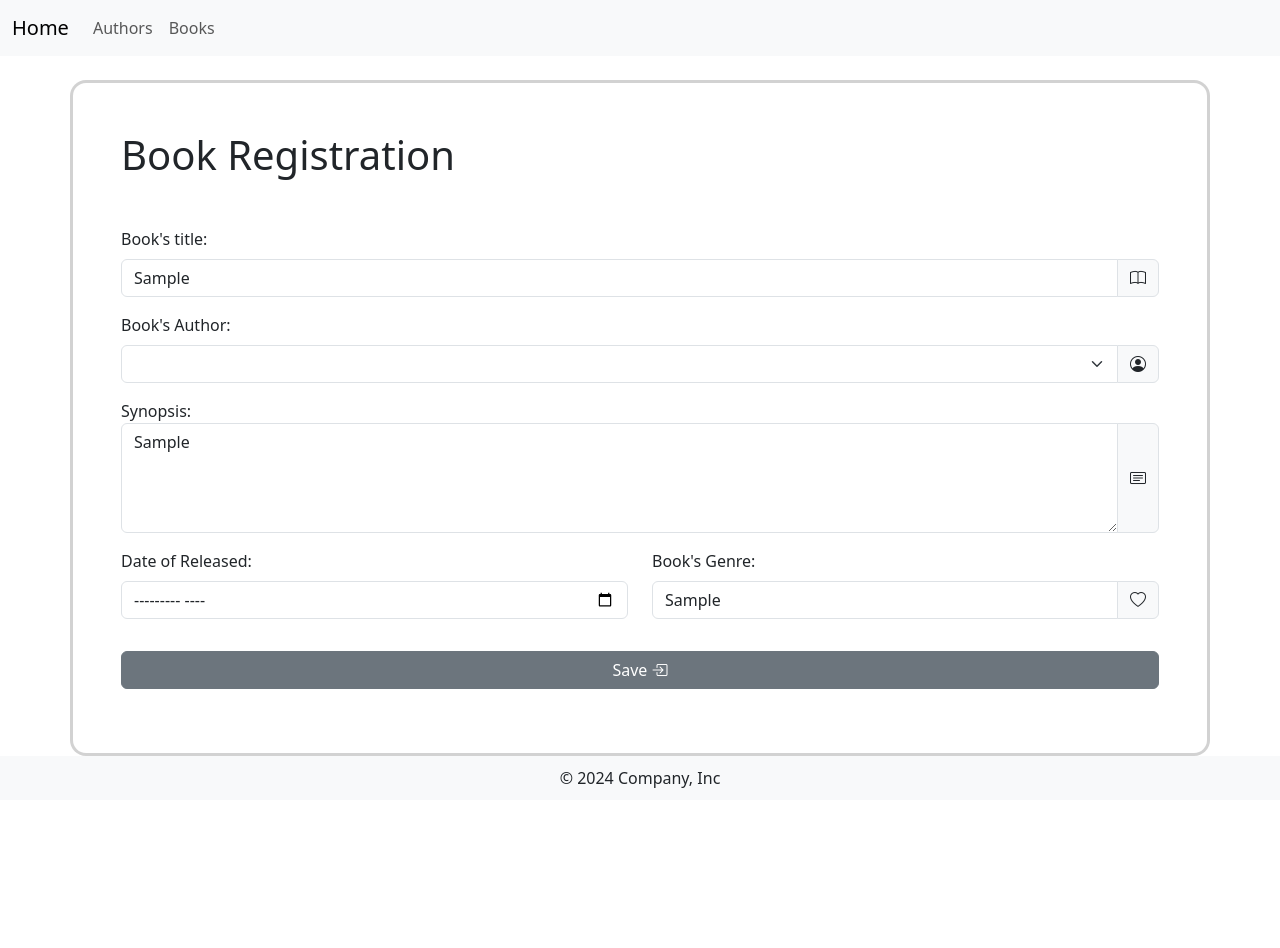
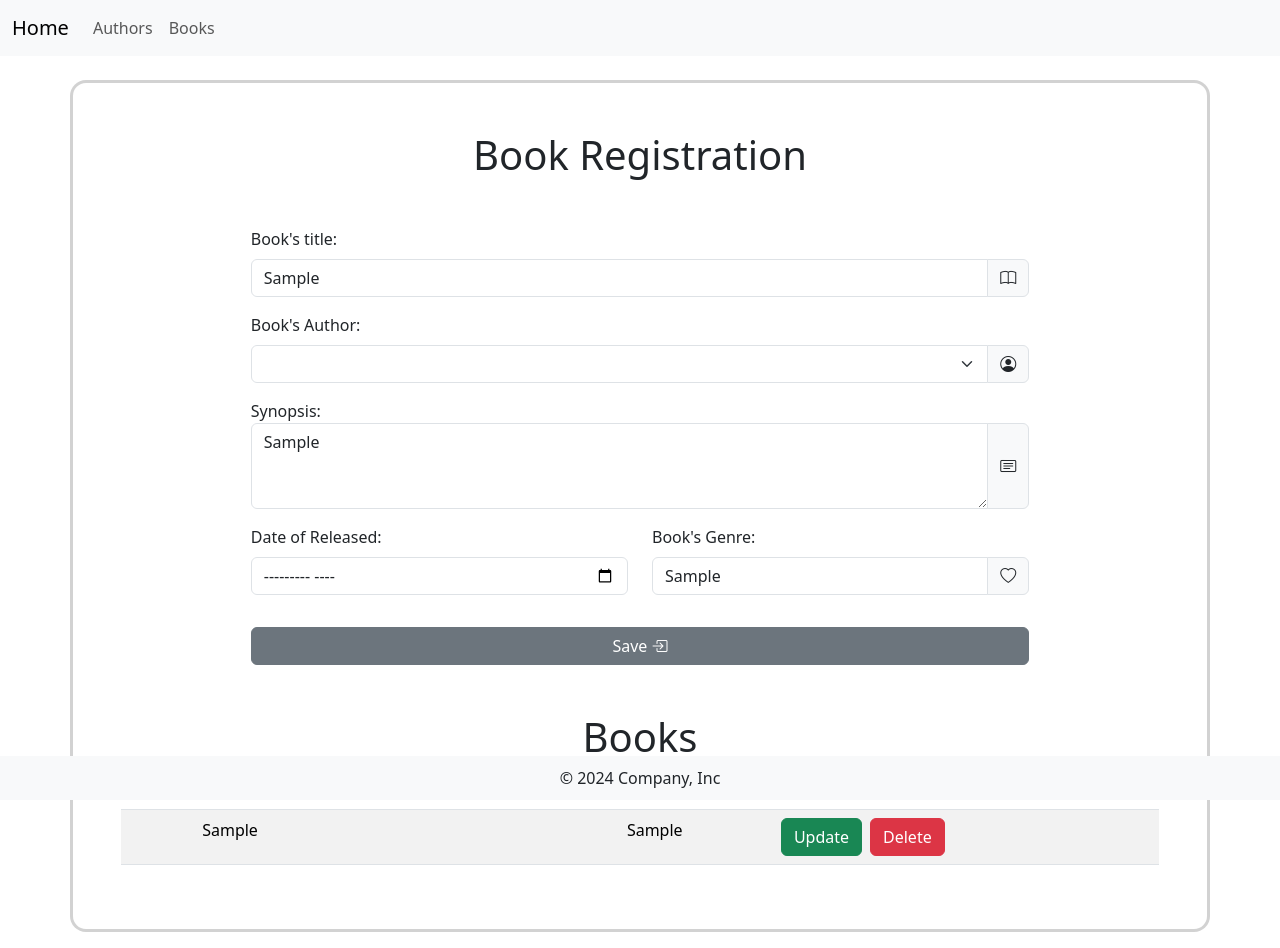
Before and after one commit to AngeloModanez/Angular-Study-Student-Registration, an Angular app: page /books in a window 1280 px wide. Both pictures are taken after typing "Sample", "Sample", "Sample" into the empty fields and a click on the button "Save". Before the commit the page ends 800 px from the top, so only its background shows below. Built offline with nearby package versions, Linux system fonts and the light colour scheme.

Commit message:
Interfaces and Component Tables

```diff
--- a/src/app/app.module.ts
+++ b/src/app/app.module.ts
@@ -9,6 +9,7 @@ import { BooksComponent } from './components/books/books.component';
 import { NavbarComponent } from './components/navbar/navbar.component';
 import { FooterComponent } from './components/footer/footer.component';
 import { HomeComponent } from './components/home/home.component';
+import { ReactiveFormsModule } from '@angular/forms';
 
 @NgModule({
   declarations: [
@@ -22,7 +23,8 @@ import { HomeComponent } from './components/home/home.component';
   imports: [
     BrowserModule,
     AppRoutingModule,
-    NgbModule
+    NgbModule,
+    ReactiveFormsModule,
   ],
   providers: [
     provideClientHydration()
--- a/src/app/components/authors/authors.component.html
+++ b/src/app/components/authors/authors.component.html
@@ -1,18 +1,18 @@
-<main class="container-sm card mt-4 p-5 rounded-4 border-3 ">
-  <div>
-    <h1 class="mb-5">Author Registration</h1>
-    <form>
+<main class="container-sm card mt-4 mb-3 p-5 rounded-4 border-3 ">
+  <form [formGroup]="authorFormGroup" class="col-9 mx-auto">
+    <h1 class="mb-5 text-center">Author Registration</h1>
     <section class="row mb-3">
       <label class="form-label">FullName:</label>
       <div class="input-group col">
-          <input class="form-control" type="text" name="name" id="name" placeholder="Enter the name">
+        <input class="form-control" type="text" formControlName="name" id="name" placeholder="Enter the name">
         <span class="input-group-text"><i class="bi bi-person-circle"></i></span>
       </div>
     </section>
     <section class="row mb-3">
       <label class="form-label">Pseudonym:</label>
       <div class="input-group col">
-          <input class="form-control" type="text" name="pseudonym" id="pseudonym" placeholder="Enter the pseudonym">
+        <input class="form-control" type="text" formControlName="pseudonym" id="pseudonym"
+          placeholder="Enter the pseudonym">
         <span class="input-group-text"><i class="bi bi-incognito"></i></span>
       </div>
     </section>
@@ -20,13 +20,14 @@
       <div class="col">
         <label class="form-label">Born:</label>
         <div class="input-group col">
-            <input class="form-control" type="date" name="born" id="born" />
+          <input class="form-control" type="date" formControlName="born" id="born" />
         </div>
       </div>
       <div class="col">
         <label class="form-label">Nationality:</label>
         <div class="input-group col">
-            <input class="form-control" type="text" name="nationality" id="nationality" placeholder="Nationality" />
+          <input class="form-control" type="text" formControlName="nationality" id="nationality"
+            placeholder="Nationality" />
           <span class="input-group-text"><i class="bi bi-globe-americas"></i></span>
         </div>
       </div>
@@ -37,16 +38,44 @@
           <h5 class="form-label">Does the author have a prize?</h5>
         </div>
         <div class="form-check">
-            <input class="form-check-input" type="checkbox" value="" id="flexCheckDefault">
+          <input class="form-check-input" type="checkbox" value="" formControlName="prize" id="prize">
           <label class="form-check-label">Yes, the author has.</label>
         </div>
       </div>
     </section>
     <section class="row mb-3">
       <div class="btn-save text-center">
-          <button type="button" class="btn btn-secondary w-100 mt-3">Save <i class="bi bi-box-arrow-in-right"></i></button>
+        <button class="btn btn-secondary w-100 mt-3 mb-4" type="submit" (click)="save()">Save <i
+            class="bi bi-box-arrow-in-right"></i></button>
       </div>
     </section>
   </form>
-  </div>
+  <h1 class="text-center">Authors</h1>
+  <table class="table table-striped">
+    <thead>
+      <tr>
+        <th scope="col">ID</th>
+        <th scope="col">Author</th>
+        <th scope="col">Pseudonym</th>
+        <th scope="col">Born</th>
+        <th scope="col">Nationality</th>
+        <th scope="col">Prize</th>
+        <th scope="col-6">Options</th>
+      </tr>
+    </thead>
+    <tbody>
+      <tr *ngFor="let catch of arrayAuthor">
+        <th scope="row">{{ catch.id }}</th>
+        <td>{{ catch.name }}</td>
+        <td>{{ catch.pseudonym }}</td>
+        <td>{{ catch.born }}</td>
+        <td>{{ catch.nationality }}</td>
+        <td>{{ catch.prize }}</td>
+        <td>
+          <button class="btn btn-success me-2">Update</button>
+          <button class="btn btn-danger">Delete</button>
+        </td>
+      </tr>
+    </tbody>
+  </table>
 </main>
--- a/src/app/components/authors/authors.component.ts
+++ b/src/app/components/authors/authors.component.ts
@@ -1,4 +1,6 @@
 import { Component } from '@angular/core';
+import { Author } from '../../interfaces/author';
+import { FormBuilder, FormGroup } from '@angular/forms';
 
 @Component({
   selector: 'app-authors',
@@ -6,5 +8,21 @@ import { Component } from '@angular/core';
   styleUrl: './authors.component.css'
 })
 export class AuthorsComponent {
+  arrayAuthor: Author[] = [];
+  authorFormGroup: FormGroup;
 
+  constructor(private formBuilder: FormBuilder) {
+    this.authorFormGroup = formBuilder.group({
+      id: [''],
+      name: [''],
+      pseudonym: [''],
+      born: [''],
+      nationality: [''],
+      prize: [false]
+    })
+  }
+
+  save() {
+    this.arrayAuthor.push(this.authorFormGroup.value);
+  }
 }
--- a/src/app/components/books/books.component.html
+++ b/src/app/components/books/books.component.html
@@ -1,18 +1,19 @@
-<main class="container-sm card mt-4 p-5 rounded-4 border-3 ">
-    <div>
-        <h1 class="mb-5">Book Registration</h1>
-        <form>
+<main class="container-sm card mt-4 mb-3 p-5 rounded-4 border-3 ">
+    <form [formGroup]="bookFormGroup" class="col-9 mx-auto">
+        <h1 class="mb-5 text-center">Book Registration</h1>
         <section class="row mb-3">
             <label class="form-label">Book's title:</label>
             <div class="input-group col">
-                    <input class="form-control" type="text" name="title" id="title" placeholder="Enter the title">
+                <input class="form-control" type="text" formControlName="title" id="title"
+                    placeholder="Enter the title">
                 <span class="input-group-text"><i class="bi bi-book"></i></span>
             </div>
         </section>
         <section class="row mb-3">
             <label class="form-label">Book's Author:</label>
             <div class="input-group col">
-                    <select class="form-select" name="author" id="author" placeholder="Enter the author">
+                <select class="form-select" type="text" formControlName="author" id="author"
+                    placeholder="Enter the author">
                     <option></option>
                 </select>
                 <span class="input-group-text"><i class="bi bi-person-circle"></i></span>
@@ -22,7 +23,7 @@
             <div class="col">
                 <label class="form label">Synopsis:</label>
                 <div class="input-group col">
-                        <textarea class="form-control" name="synopsis" id="synopsis" rows="4"
+                    <textarea class="form-control" formControlName="synopsis" id="synopsis" rows="3"
                         placeholder="Synopsis"></textarea>
                     <span class="input-group-text"><i class="bi bi-card-text"></i></span>
                 </div>
@@ -32,24 +33,49 @@
             <div class="col">
                 <label class="form-label">Date of Released:</label>
                 <div class="input-group col">
-                        <input class="form-control" type="month" name="date" id="date" min="100" max="2099"
-                            step="100" />
+                    <input class="form-control" type="month" formControlName="date" id="date" min="100" max="2099" />
                 </div>
             </div>
             <div class="col">
                 <label class="form-label">Book's Genre:</label>
                 <div class="input-group col">
-                        <input class="form-control" type="text" name="genre" id="genre" placeholder="Enter the genre">
+                    <input class="form-control" type="text" formControlName="genre" id="genre"
+                        placeholder="Enter the genre">
                     <span class="input-group-text"><i class="bi bi-heart"></i></span>
                 </div>
             </div>
         </section>
-            <section class="row mb-3">
+        <section class="row mb-4">
             <div class="btn-save text-center">
-                    <button type="button" class="btn btn-secondary w-100 mt-3">Save <i
+                <button class="btn btn-secondary w-100 mt-3 mb-4" type="submit" (click)="save()">Save <i
                         class="bi bi-box-arrow-in-right"></i></button>
             </div>
         </section>
     </form>
-    </div>
+    <h1 class="text-center">Books</h1>
+    <table class="table table-striped">
+        <thead>
+            <tr>
+                <th scope="col">ID</th>
+                <th scope="col">Title</th>
+                <th scope="col">Author</th>
+                <th scope="col">Date</th>
+                <th scope="col">Genre</th>
+                <th scope="col">Options</th>
+            </tr>
+        </thead>
+        <tbody>
+            <tr *ngFor="let catch of arrayBook">
+                <th scope="row">{{ catch.id }}</th>
+                <td>{{ catch.title }}</td>
+                <td>{{ catch.author }}</td>
+                <td>{{ catch.date }}</td>
+                <td>{{ catch.genre }}</td>
+                <td>
+                    <button class="btn btn-success me-2">Update</button>
+                    <button class="btn btn-danger">Delete</button>
+                </td>
+            </tr>
+        </tbody>
+    </table>
 </main>
--- a/src/app/components/books/books.component.ts
+++ b/src/app/components/books/books.component.ts
@@ -1,4 +1,6 @@
 import { Component } from '@angular/core';
+import { Book } from '../../interfaces/book';
+import { FormBuilder, FormGroup } from '@angular/forms';
 
 @Component({
   selector: 'app-books',
@@ -6,5 +8,21 @@ import { Component } from '@angular/core';
   styleUrl: './books.component.css'
 })
 export class BooksComponent {
+  arrayBook: Book[] = [];
+  bookFormGroup: FormGroup;
 
+  constructor(private formBuilder: FormBuilder) {
+    this.bookFormGroup = formBuilder.group({
+      id: [''],
+      title: [''],
+      author: [''],
+      synopsis: [''],
+      date: [''],
+      genre: ['']
+    })
+  }
+
+  save() {
+    this.arrayBook.push(this.bookFormGroup.value);
+  }
 }
--- a/src/app/interfaces/author.ts
+++ b/src/app/interfaces/author.ts
@@ -1,7 +1,8 @@
 export interface Author{
     id: number;
-    fullname: string;
+    name: string;
     pseudonym: string;
     born: Date;
     nationality: string;
+    prize: boolean;
 }
--- a/src/app/interfaces/book.ts
+++ b/src/app/interfaces/book.ts
@@ -3,7 +3,7 @@ import { Author } from "./author";
 export interface Book {
     id: number;
     title: string;
-    nameauthor: Author;
+    author: Author;
     synopsis: string;
     date: Date;
     genre: string;
```
Lines whose indentation alone changed are shown as unchanged.
